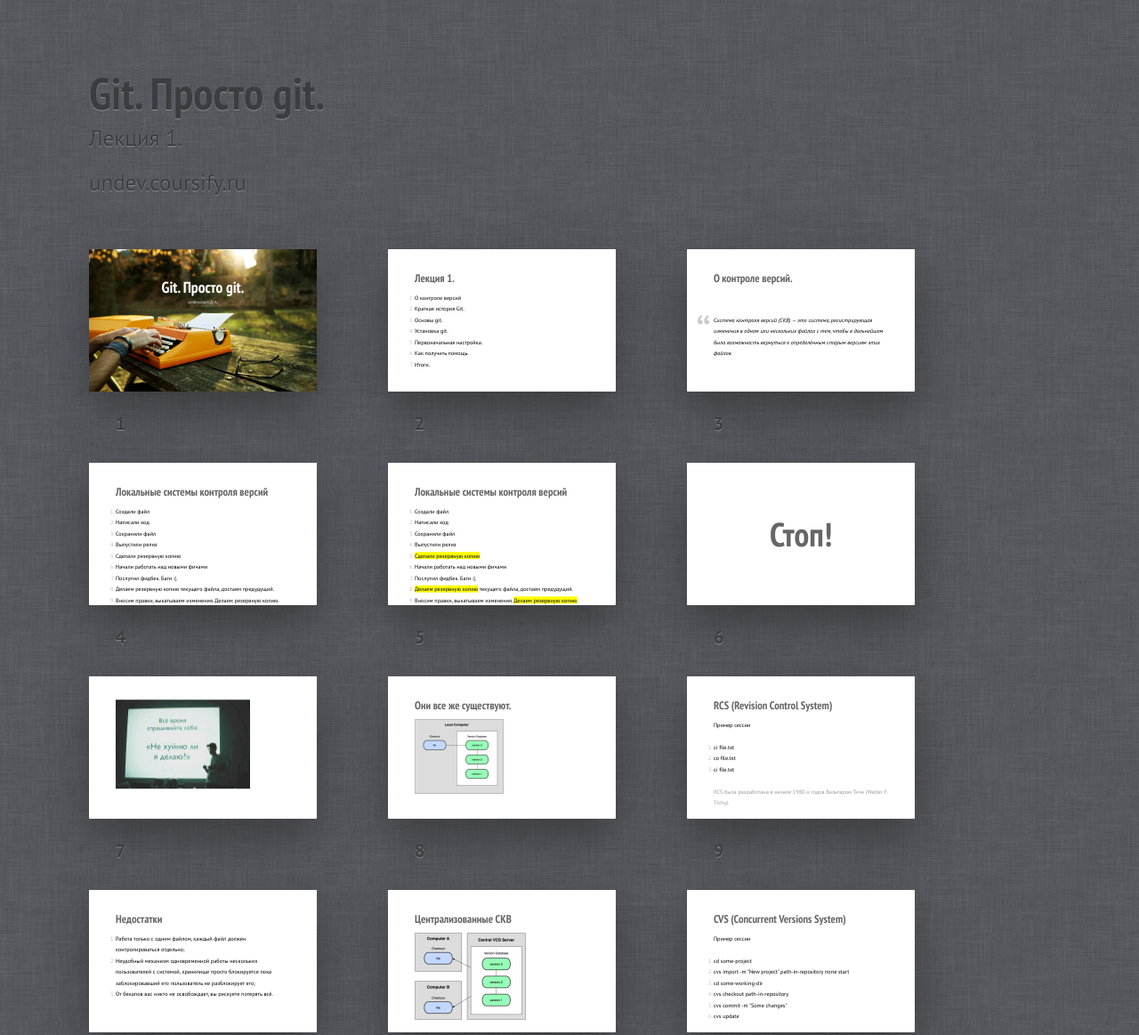
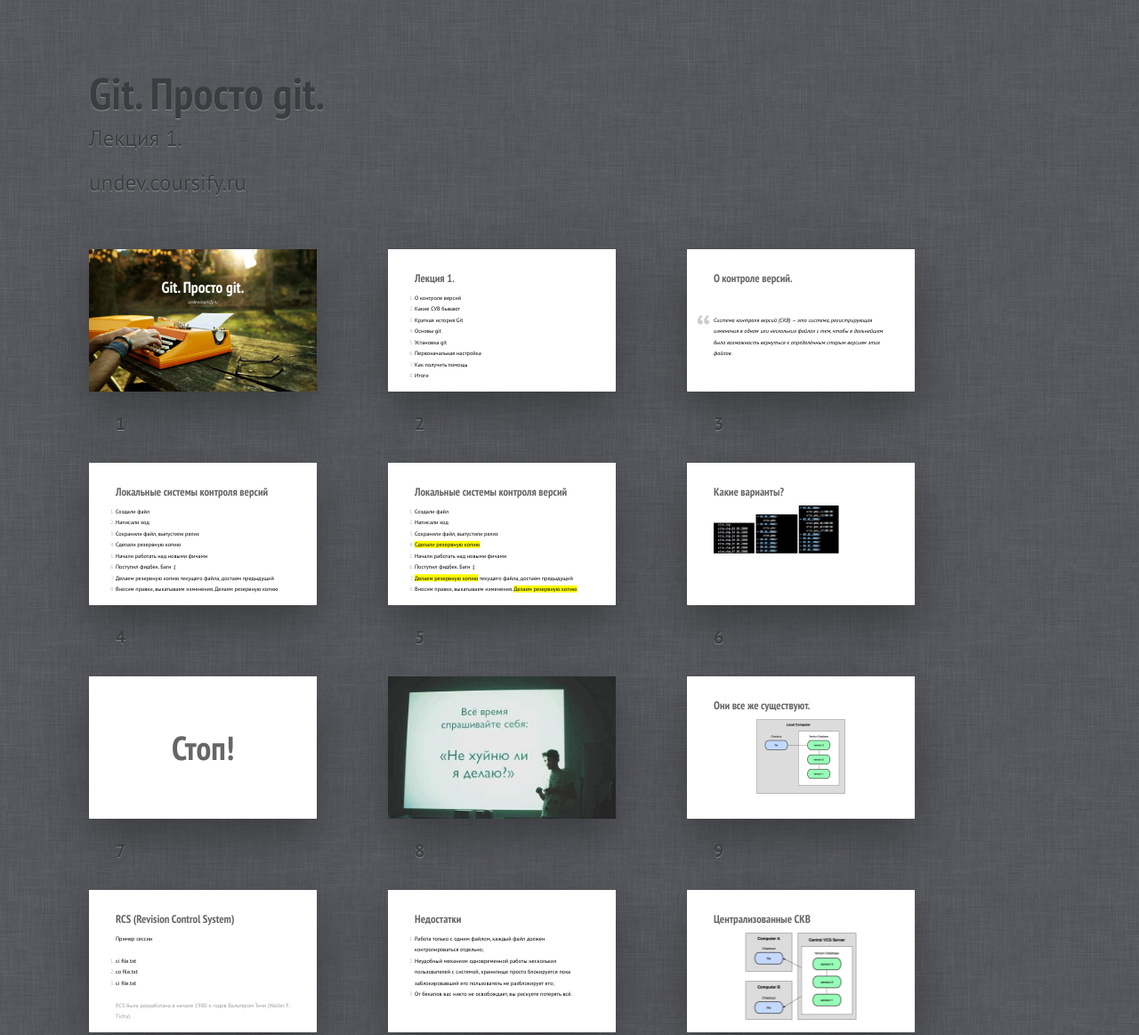
Before and after one commit to zzet/learn-git, a plain HTML site: page lection-1.html in a window 1280 px wide. Shown: the top 1163 px of the page at 89% size. Drawn offline with Linux system fonts and the light colour scheme.

Commit message:
Fix mistakes

```diff
--- a/lection-1.html
+++ b/lection-1.html
@@ -47,12 +47,13 @@
 		<h2>Лекция 1.</h2>
 		<ol>
 			<li>О контроле версий</li>
-			<li>Краткая история Git.</li>
-			<li>Основы git.</li>
-			<li>Установка git.</li>
-			<li>Первоначальная настройка.</li>
-			<li>Как получить помощь.</li>
-			<li>Итоги.</li>
+			<li>Какие СУВ бывают</li>
+			<li>Краткая история Git</li>
+			<li>Основы git</li>
+			<li>Установка git</li>
+			<li>Первоначальная настройка</li>
+			<li>Как получить помощь</li>
+			<li>Итоги</li>
 		</ol>
 		<p class="note"></p>
 	</div></section>
@@ -75,13 +76,12 @@
     <ol>
 			<li>Создали файл</li>
 			<li class="next">Написали код</li>
-			<li class="next">Сохранили файл</li>
-			<li class="next">Выпустили релиз</li>
+			<li class="next">Сохранили файл, выпустили релиз</li>
       <li class="next">Сделали резервную копию</li>
 			<li class="next">Начали работать над новыми фичами</li>
-			<li class="next">Послупил фидбек. Баги :(.</li>
-			<li class="next">Делаем резервную копию текущего файла, достаем предудущий.</li>
-      <li class="next">Вносим правки, выкатываем изменения. Делаем резервную копию.</li>
+			<li class="next">Поступил фидбек. Баги :(</li>
+			<li class="next">Делаем резервную копию текущего файла, достаем предыдущий</li>
+      <li class="next">Вносим правки, выкатываем изменения. Делаем резервную копию</li>
 		</ol>
 	</div></section>
 
@@ -90,31 +90,35 @@
     <ol>
 			<li>Создали файл</li>
 			<li>Написали код</li>
-			<li>Сохранили файл</li>
-			<li>Выпустили релиз</li>
+			<li>Сохранили файл, выпустили релиз</li>
       <li><mark>Сделали резервную копию</mark></li>
 			<li>Начали работать над новыми фичами</li>
-			<li>Послупил фидбек. Баги :(.</li>
-      <li><mark>Делаем резервную копию</mark> текущего файла, достаем предудущий.</li>
-      <li>Вносим правки, выкатываем изменения. <mark>Делаем резервную копию</mark>.</li>
+			<li>Поступил фидбек. Баги :(</li>
+      <li><mark>Делаем резервную копию</mark> текущего файла, достаем предыдущий</li>
+      <li>Вносим правки, выкатываем изменения. <mark>Делаем резервную копию</mark></li>
 		</ol>
+	</div></section>
+
+	<section class="slide"><div>
+		<h2>Какие варианты?</h2>
+    <img src="pictures/lscm-3.png" alt="1" class="next" />
+    <img src="pictures/lscm-2.png" alt="2" class="next" />
+    <img src="pictures/lscm-1.png" alt="3" class="next" />
 	</div></section>
 
   <section class="slide shout"><div>
 		<h2>Стоп!</h2>
 	</div></section>
 
-	<section class="slide"><div>
+	<section class="slide cover"><div>
 		<figure>
-      <img src="pictures/huina.jpeg" />
+      <img src="pictures/huina.jpeg" width="100%" alt="4" />
 		</figure>
 	</div></section>
 
 	<section class="slide"><div>
 		<h2>Они все же существуют.</h2>
-		<figure>
-      <img src="pictures/local-scm-1.png" />
-		</figure>
+    <center><img src="pictures/local-scm-1.png" alt="5" style="margin: 0px auto" /></center>
 	</div></section>
 
   <section class="slide"><div>
@@ -140,7 +144,7 @@
   <section class="slide"><div>
     <h2>Централизованные СКВ</h2>
 		<figure>
-      <img src="pictures/local-scm-2.png" />
+    <center><img src="pictures/local-scm-2.png" alt="6" /></center>
 		</figure>
 	</div></section>
 
@@ -191,12 +195,12 @@
   <section class="slide"><div>
     <h2>Распределённые СКВ</h2>
 		<figure>
-      <img src="pictures/local-scm-3.png" height="400px" />
+    <center><img src="pictures/local-scm-3.png" alt="7" height="400px" /></center>
 		</figure>
 	</div></section>
 
   <section class="slide"><div>
-		<h2>Subversion (SVN)</h2>
+		<h2>Распределённые СКВ</h2>
     <ol>
       <li><mark>Git</mark> (http://git-scm.com/)</li>
       <li><mark>Mercurial</mark> (http://www.selenic.com/mercurial/)</li>
@@ -228,7 +232,7 @@
 	</div></section>
 
   <section class="slide"><div>
-		<h2>Отличия Git</h2>
+    <h2>Отличия/требования к Git</h2>
     <ol>
       <li class="next">Почти все операции — локальные</li>
       <li class="next">Git следит за целостностью данных</li>
```
Also changed, not shown: pictures/lscm-1.png (added), pictures/lscm-2.png (added), pictures/lscm-3.png (added).
